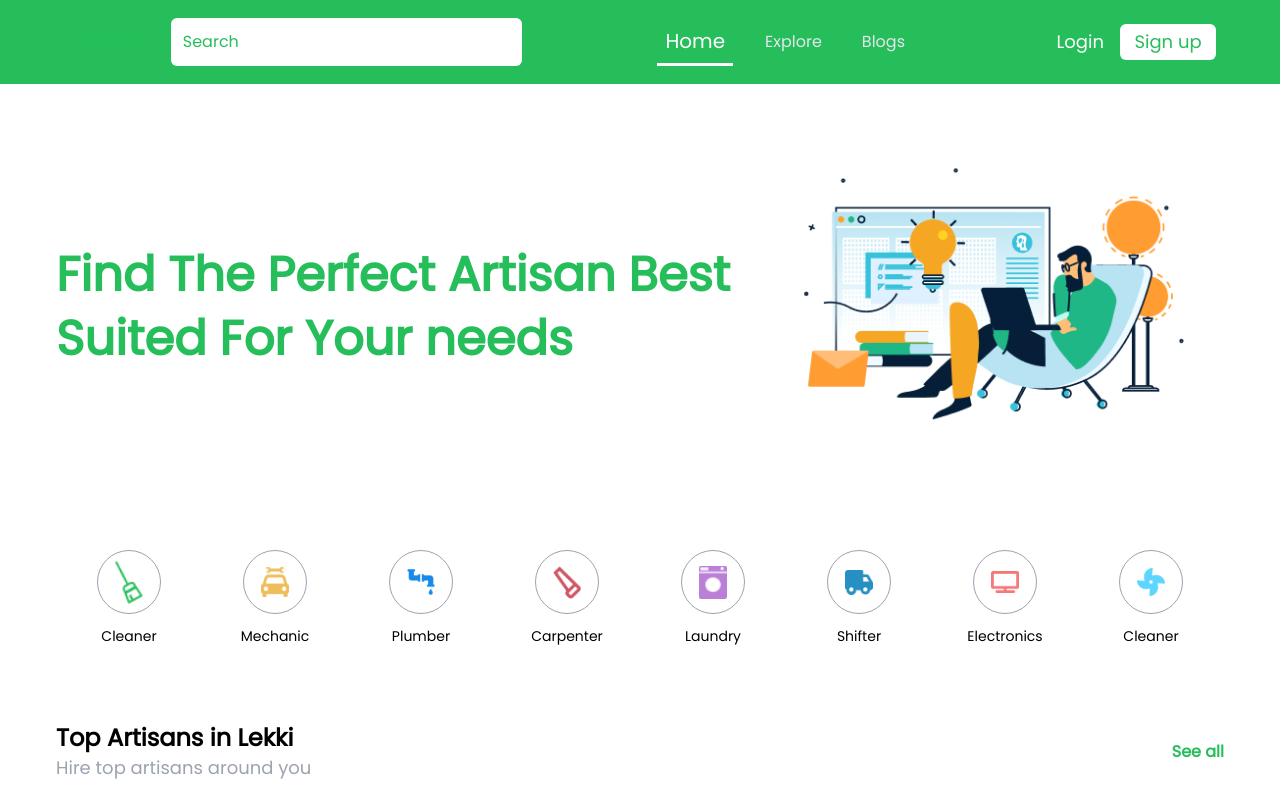
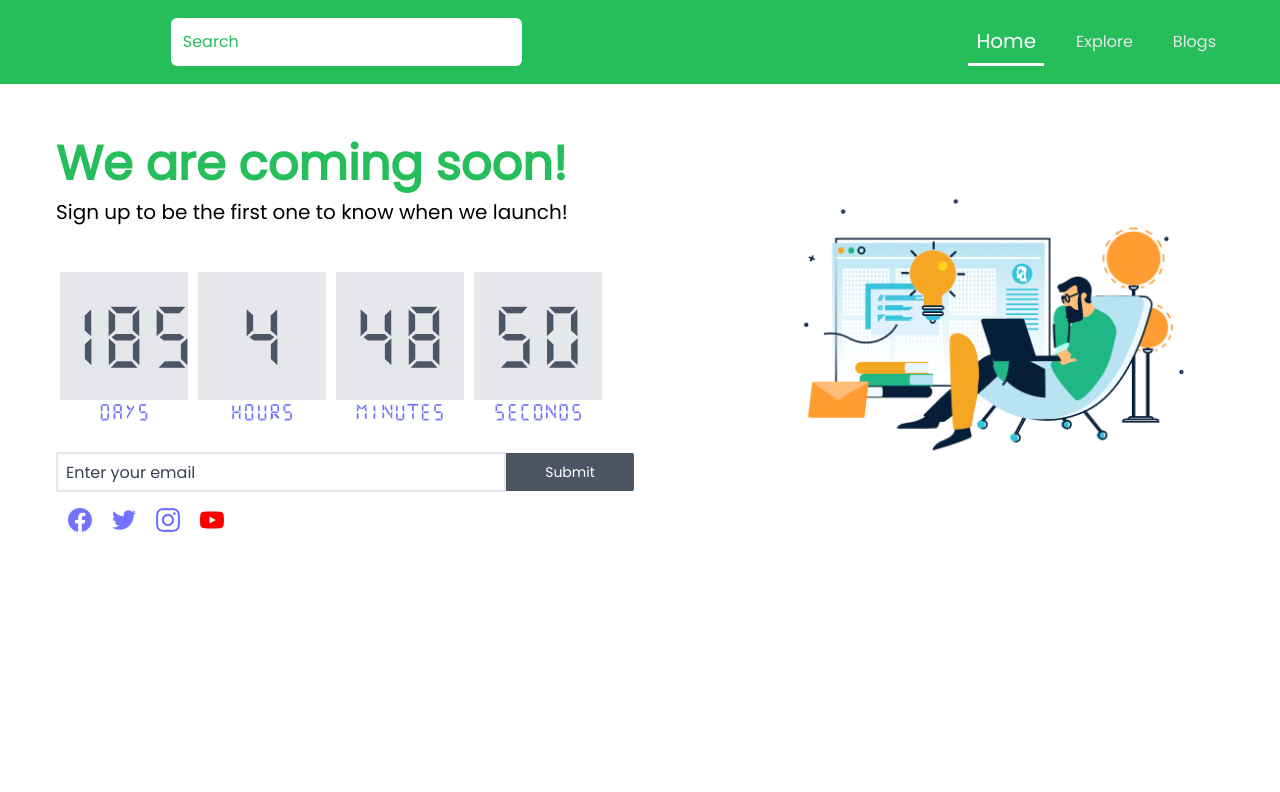
Before and after one commit to yusuf-ishaku/cwivel, a React (Vite) app: page / in a window 1280 px wide. Shown: the top 792 px of the page. Built offline with nearby package versions, Linux system fonts and the light colour scheme; a web font is replaced by a local one.

Commit message:
Coming soon page ready

```diff
--- a/package.json
+++ b/package.json
@@ -11,6 +11,7 @@
   "dependencies": {
     "aos": "^2.3.4",
     "react": "^18.2.0",
+    "react-countdown": "^2.3.5",
     "react-dom": "^18.2.0",
     "react-hook-form": "^7.43.9",
     "react-icons": "^4.7.1",
--- a/src/App.css
+++ b/src/App.css
@@ -10,6 +10,14 @@ input::placeholder{
   color: white;
 }
 @layer utilities{
+  @font-face {
+    font-family: 'Digital Numbers';
+    src: url("./assets/digital-numbers-cufonfonts/DigitalNumbers-Regular.ttf");
+  }
+  .font-face-digi{
+    font-family: 'Digital Numbers';
+    color: rgb(115, 115, 255);
+  }
   .bg-cwivel-green{
     background-color: rgba(37, 190, 90, 1);
   }
--- a/src/App.jsx
+++ b/src/App.jsx
@@ -11,12 +11,14 @@ import { Login } from './pages/login';
 import { Signup } from './pages/signup';
 import { SignUpUser } from './pages/signupuser';
 import { ArtisanSignUp } from './pages/artisansignup';
+import { ComingSoon } from './assets/components/comingSoon';
 function App() {
   return (
     <div className="App">
       <Router>
         <Routes>
-          <Route path='/' element = {<Home/>}/>
+          <Route path='/' element={<ComingSoon></ComingSoon>}></Route>
+          <Route path='/home' element = {<Home/>}/>
           <Route path='/chat' element = {<Chat/>}></Route>
           <Route path='/dashboard' element ={<Dashboard/>}></Route>
           <Route path='/users' element ={<Users/>}/>
--- /dev/null
+++ b/src/assets/components/comingSoon.jsx
@@ -0,0 +1,77 @@
+import { Navbar } from "./navbar";
+import { SiFacebook, SiInstagram, SiTwitter, SiYoutube } from 'react-icons/si'
+import Sitting from "/src/assets/img/sitting.png"
+import { IconContext } from "react-icons";
+import Countdown from 'react-countdown';
+
+export const ComingSoon = () => {
+    let date = new Date('August 31, 2023').getTime();
+    const renderer = ({days, hours, minutes, seconds, completed }) => {
+        if (completed) {
+          // Render a completed state
+          return <span>Hurrayh</span>;
+        } else {
+          // Render a countdown
+            return (<div className="flex flex-row justify-between mt-10 w-full sm:w-4/5 font-face-digi">
+                <div className="flex-col flex items-center p-1">
+                    <div className="bg-gray-200 text-3xl w-20 sm:w-32 h-20 sm:h-32 flex sm:text-6xl flex-row items-center justify-center text-gray-600">{days}</div>
+                    <span>Days</span>
+                </div>
+                <div className="flex-col flex items-center p-1">
+                    <div className="bg-gray-200 text-3xl w-20 sm:w-32 h-20 sm:h-32 flex sm:text-6xl flex-row items-center justify-center text-gray-600">{hours}</div>
+                    <span>Hours</span>
+                </div>
+                <div className="flex-col flex items-center p-1">
+                    <div className="bg-gray-200 text-3xl w-20 sm:w-32 h-20 sm:h-32 flex sm:text-6xl flex-row items-center justify-center text-gray-600">{minutes}</div>
+                    <span>Minutes</span>
+                </div>
+                <div className="flex-col flex items-center p-1">
+                    <div className="bg-gray-200 text-3xl w-20 sm:w-32 h-20 sm:h-32 flex sm:text-6xl flex-row items-center justify-center text-gray-600">{seconds}</div>
+                    <span>Seconds</span>
+                </div>
+            </div>);
+        }
+      };
+    return(
+        <>
+            <Navbar cl = {false}/>
+            <div className="w-full px-0 sm:px-10 md:px-14">
+                <div className="hero px-4 sm:px-0 w-full py-12 flex flex-row justify-between items-center">
+                    <div className="block h-fit w-full sm:w-3/5 ">
+                        <p className="text-6xl text-center sm:text-left w-full sm:w-full md:text-5xl font-bold block text-cwivel leading-11">
+                            We are  coming soon!
+                        </p>
+                        <span className="text-xl w-full text-center sm:text-left leading-8">
+                            Sign up to be the first one to know when we launch!
+                        </span>
+
+                        <Countdown date={date} renderer={renderer} daysInHours={true}>
+
+                        </Countdown>
+                        <div className="flex flex-row items-center mt-6">
+                            <input placeholder="Enter your email" className="p-2 rounded-l-sm h-10 placeholder-gray-700  border-2 w-[450px]" type="email" name="Email" id="email" />
+                            <button className="bg-gray-600 w-32 rounded-r-sm p-[0.55rem] text-white text-sm">Submit</button>
+                        </div>
+                        <div className="flex flex-row items-center mt-1 p-3">
+                            <IconContext.Provider value={{color: 'rgb(115, 115, 255)', size: '24px'}}>
+                                <span className="mr-5">
+                                    <SiFacebook></SiFacebook>
+                                </span>
+                                <span className="mr-5">  <SiTwitter></SiTwitter></span>
+                                <span className="mr-5"> <SiInstagram></SiInstagram></span>
+
+                            </IconContext.Provider>
+                            <IconContext.Provider value={{color: 'red', size: '24px'}}>
+                                <SiYoutube></SiYoutube>
+                            </IconContext.Provider>
+                        </div>
+                    </div>
+
+                    <div className="sm:block hidden sm:w-auto pl-6">
+                        <img src={Sitting} alt="Sitting man"/>
+                    </div>
+                </div>
+            </div>
+        </>
+    )
+}
--- a/src/assets/components/navbar.jsx
+++ b/src/assets/components/navbar.jsx
@@ -1,5 +1,5 @@
 import { Link } from "react-router-dom"
-export const Navbar = () => {
+export const Navbar = (props) => {
     return(
         <div className="w-full bg-cwivel-green px-4 md:px-14 flex py-4 flex-row justify-between items-center">
             <div className="text-cwivel m-1 px-6 text-xs sm:text-lg block p-2">Cwivel</div>
@@ -10,7 +10,7 @@ export const Navbar = () => {
                     <Link to="/bookings" className="text-xs lg:mr-6 text-gray-200 sm:text-base block p-2">Explore</Link>
                     <Link to="/users" className="text-xs text-gray-200 sm:text-base block p-2">Blogs</Link>
                 </div>
-                <div className="w-fit flex items-center ml-auto">
+                <div className={props.cl ? "w-fit flex items-center ml-auto" : "w-fit hidden items-center ml-auto"}>
                     <Link to="/login" className="text-xs sm:text-lg text-white p-2">Login</Link>
                     <Link to="/signup">
                         <button className="text-xs sm:text-lg w-32 bg-white rounded-md text-cwivel p-1 md:px-3 md:w-24 mx-2">
--- a/tailwind.config.cjs
+++ b/tailwind.config.cjs
@@ -15,7 +15,8 @@ module.exports = {
     "./src/pages/artisansignup.jsx",
     "./src/assets/components/artisanSelect.jsx",
     "./src/assets/components/artisanCards.jsx",
-    "./src/assets/components/artisanBulletins.jsx"
+    "./src/assets/components/artisanBulletins.jsx",
+    "./src/assets/components/comingSoon.jsx"
   ],
   theme: {
     extend: {},
```
Also changed, not shown: src/assets/digital-numbers-cufonfonts/DigitalNumbers-Regular.ttf (added), 1 other file (tests, documents, lock files or other folders).
